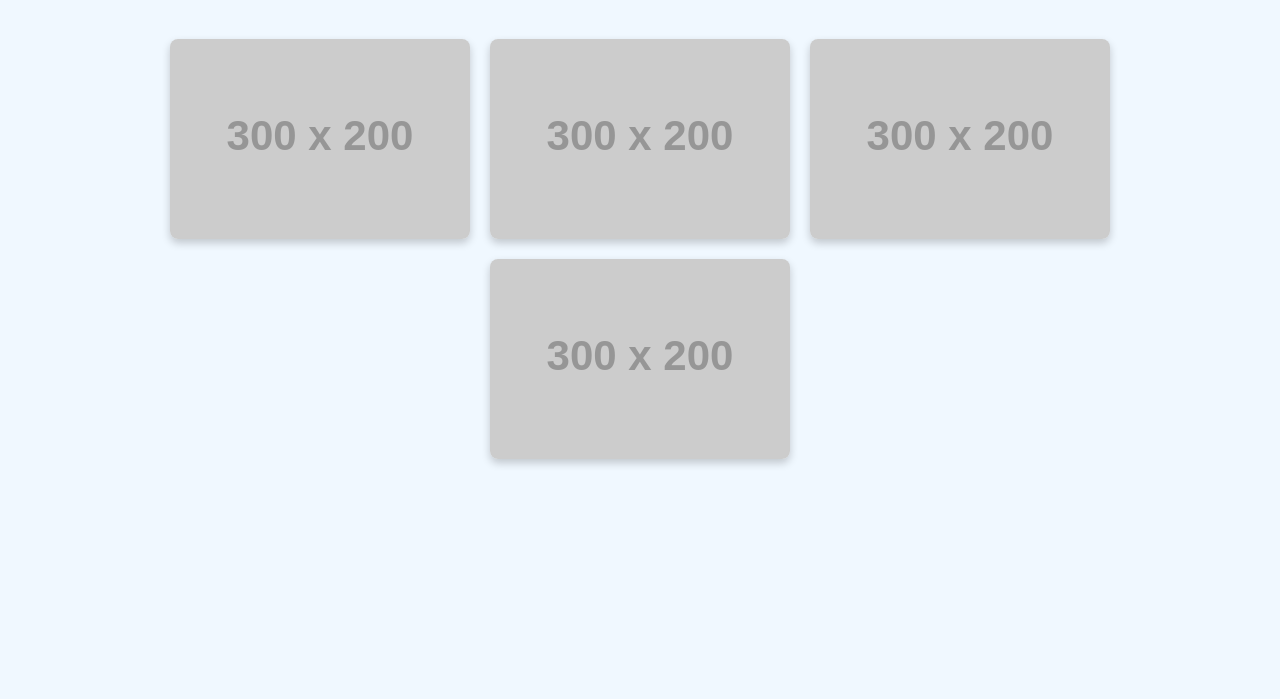
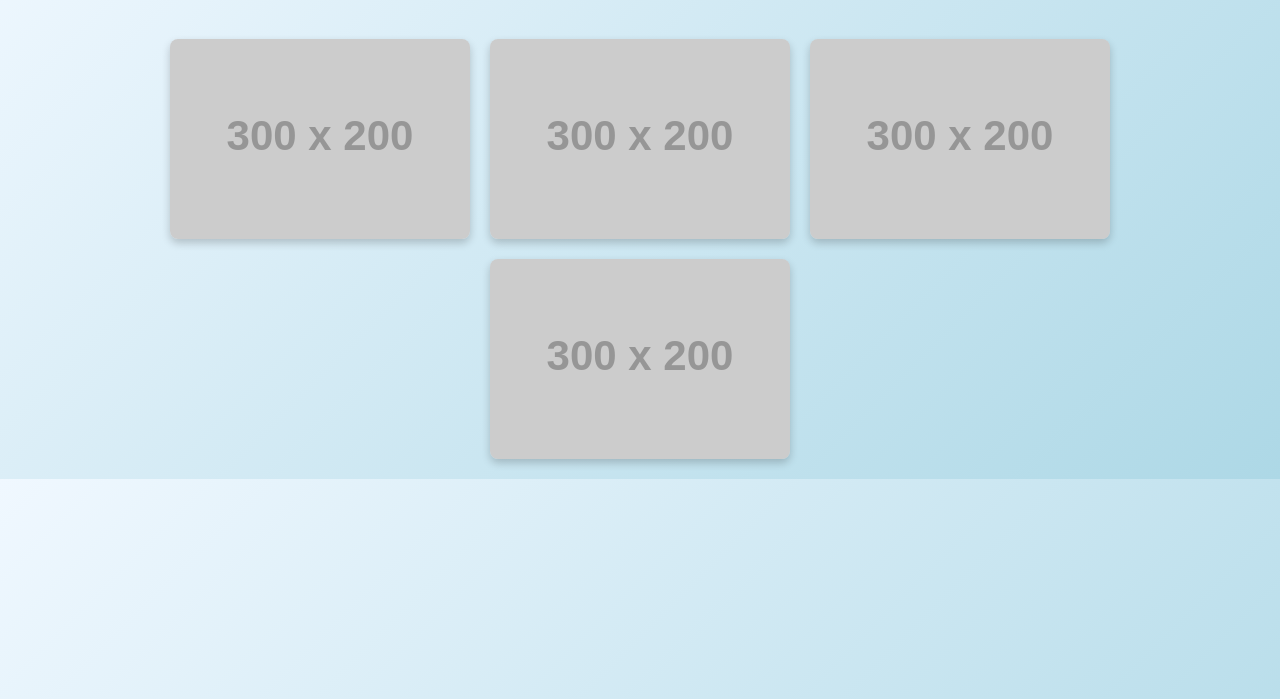
Before and after one commit to Kulimar/test, a plain HTML site: page index.html in a window 1280 px wide. Shown: the part 101-800 px from the top of the page. Drawn offline with Linux system fonts and the light colour scheme; placeholder pictures from the web are drawn by us.

Commit message:
Add gradient background

```diff
--- a/styles.css
+++ b/styles.css
@@ -2,6 +2,7 @@ body {
     font-family: Arial, sans-serif;
     text-align: center;
     background-color: #f0f8ff;
+    background: linear-gradient(135deg, #f0f8ff 0%, #add8e6 100%);
     margin: 0;
     padding: 0;
 }
```
